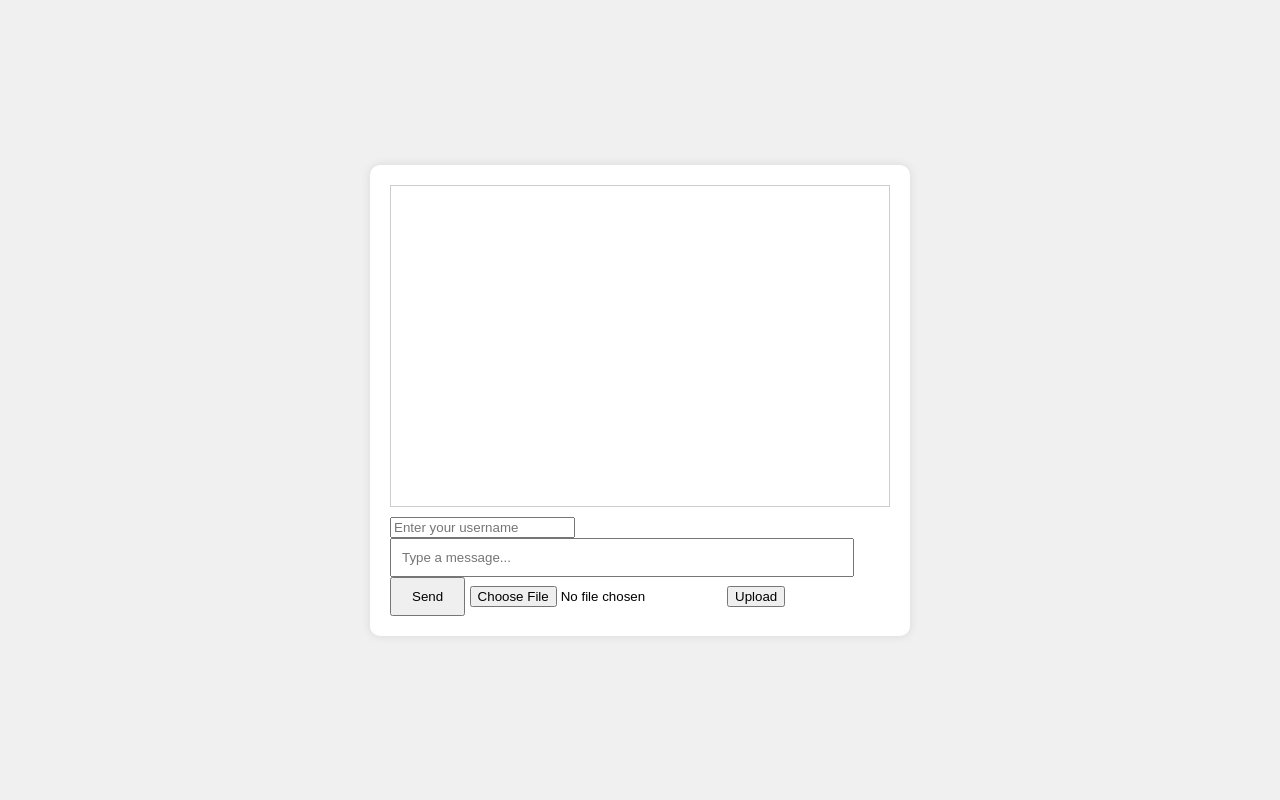
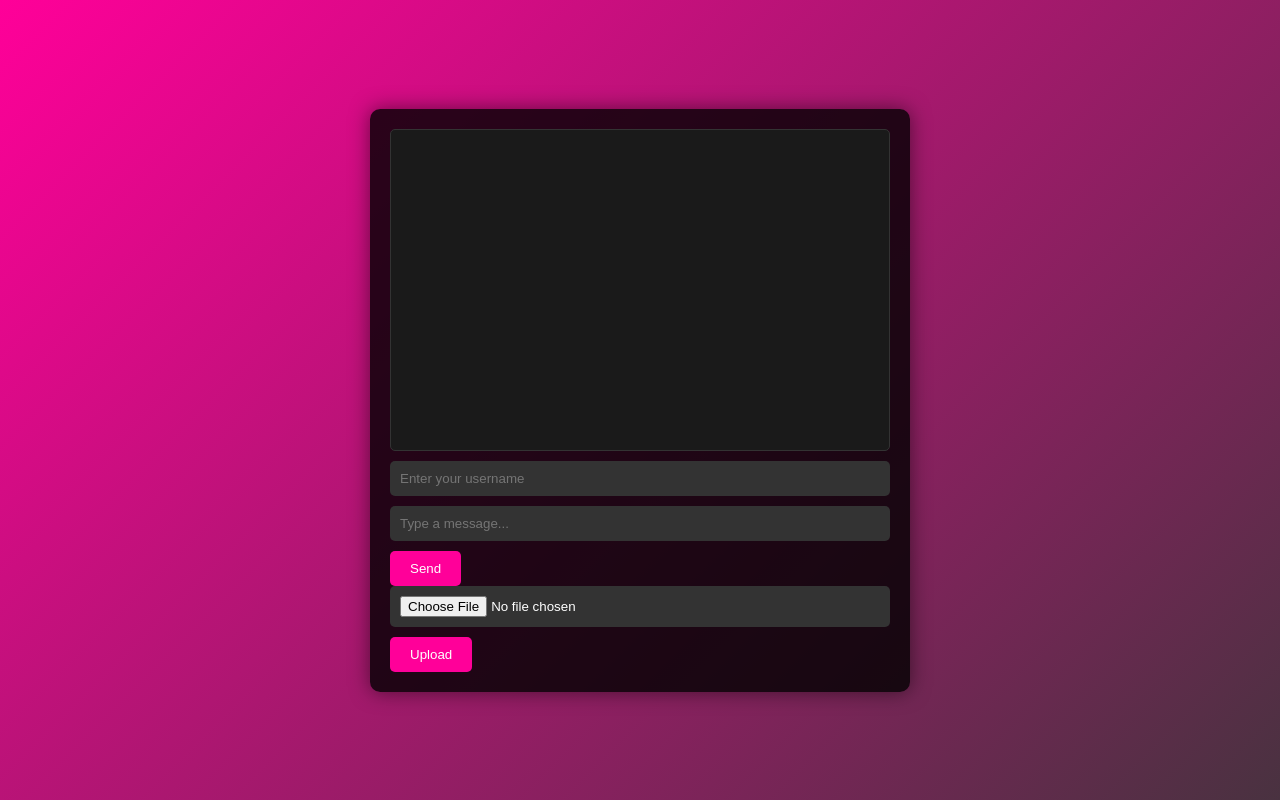
Before and after one commit to masterzboii/ChatApp, a website: page public/index.html in a window 1280 px wide. Drawn offline with nearby package versions, Linux system fonts and the light colour scheme; no server answers.

Commit message:
Updated design with modern black and pink gradient theme

```diff
--- a/public/style.css
+++ b/public/style.css
@@ -1,36 +1,62 @@
 body {
-    font-family: Arial, sans-serif;
+    font-family: 'Arial', sans-serif;
     display: flex;
     justify-content: center;
     align-items: center;
     height: 100vh;
     margin: 0;
-    background-color: #f0f0f0;
+    background: linear-gradient(135deg, #ff0099, #493240);
+    color: #fff;
 }
 
 #chat-container {
     width: 100%;
     max-width: 500px;
-    background: white;
+    background: rgba(0, 0, 0, 0.8);
     padding: 20px;
     border-radius: 10px;
-    box-shadow: 0 0 10px rgba(0, 0, 0, 0.1);
+    box-shadow: 0 0 20px rgba(0, 0, 0, 0.5);
 }
 
 #messages {
     height: 300px;
     overflow-y: auto;
-    border: 1px solid #ccc;
+    border: 1px solid #333;
     padding: 10px;
     margin-bottom: 10px;
+    background: #1a1a1a;
+    border-radius: 5px;
 }
 
-#message-input {
-    width: calc(100% - 60px);
+#username,
+#message-input,
+#file-input {
+    width: calc(100% - 20px);
     padding: 10px;
-    margin-right: 10px;
+    margin-bottom: 10px;
+    border: none;
+    border-radius: 5px;
+    background: #333;
+    color: #fff;
 }
 
-#send-button {
+#send-button,
+#upload-button {
     padding: 10px 20px;
+    border: none;
+    border-radius: 5px;
+    background: #ff0099;
+    color: #fff;
+    cursor: pointer;
+    transition: background 0.3s ease;
 }
+
+#send-button:hover,
+#upload-button:hover {
+    background: #e60082;
+}
+
+#send-button:active,
+#upload-button:active {
+    background: #cc0066;
+}
```
